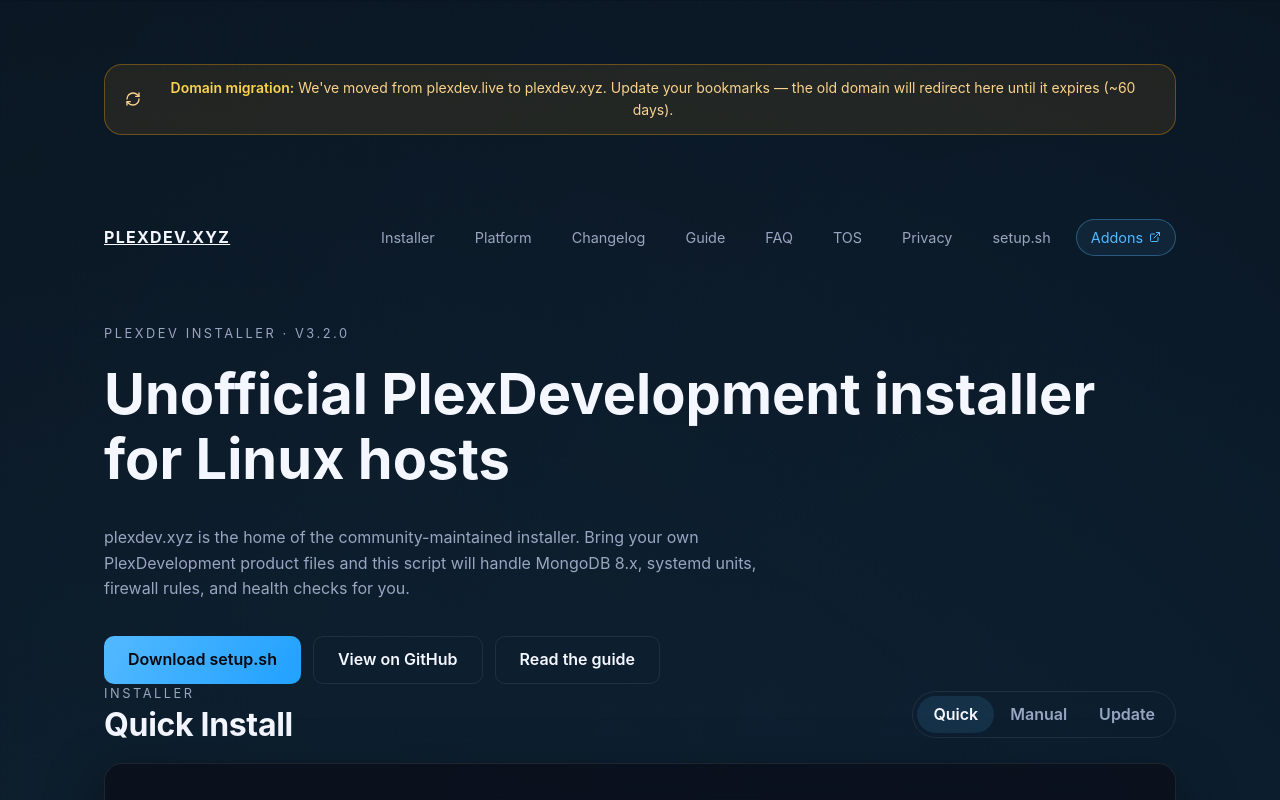
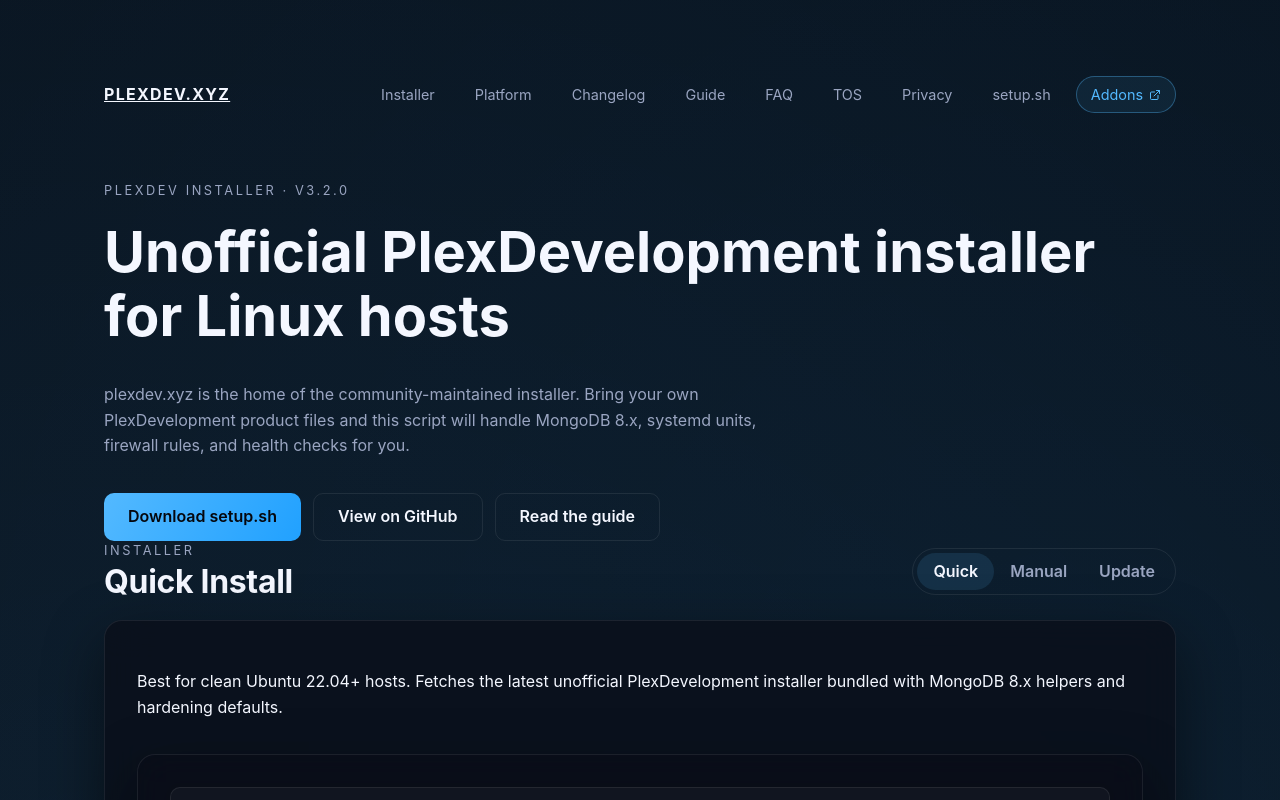
Before and after one commit to Bali0531-RC/plexinstaller, a React (Vite) app in the folder web2/: page / in a window 1280 px wide. Shown: the top 800 px of the page. Built offline with nearby package versions, Linux system fonts and the light colour scheme.

Commit message:
Fixed some stuff

```diff
--- a/web2/src/App.tsx
+++ b/web2/src/App.tsx
@@ -33,13 +33,6 @@
 
   return (
     <div className="page">
-      <div className="migration-banner">
-        <RefreshIcon className="banner-icon" />
-        <span>
-          <strong>Domain migration:</strong> We've moved from plexdev.live to plexdev.xyz.
-          Update your bookmarks — the old domain will redirect here until it expires (~60 days).
-        </span>
-      </div>
       <SiteNav />
       <main>
         <header className="hero">
--- a/web2/src/styles.css
+++ b/web2/src/styles.css
@@ -18,33 +18,6 @@
   --shadow-soft: 0 20px 60px rgba(0, 0, 0, 0.45);
   --shadow-glow: 0 10px 40px rgba(83, 185, 255, 0.25);
   background-color: var(--bg);
-}
-
-/* Migration Banner */
-.migration-banner {
-  display: flex;
-  align-items: center;
-  justify-content: center;
-  gap: 10px;
-  padding: 12px 20px;
-  text-align: center;
-  font-size: 0.875rem;
-  color: #fbd38d;
-  background: rgba(245, 158, 11, 0.1);
-  border: 1px solid rgba(245, 158, 11, 0.35);
-  border-radius: var(--radius-m);
-  margin-bottom: 16px;
-}
-
-.migration-banner strong {
-  font-weight: 600;
-  color: #fcd34d;
-}
-
-.banner-icon {
-  width: 16px;
-  height: 16px;
-  flex-shrink: 0;
 }
 
 * {
```
